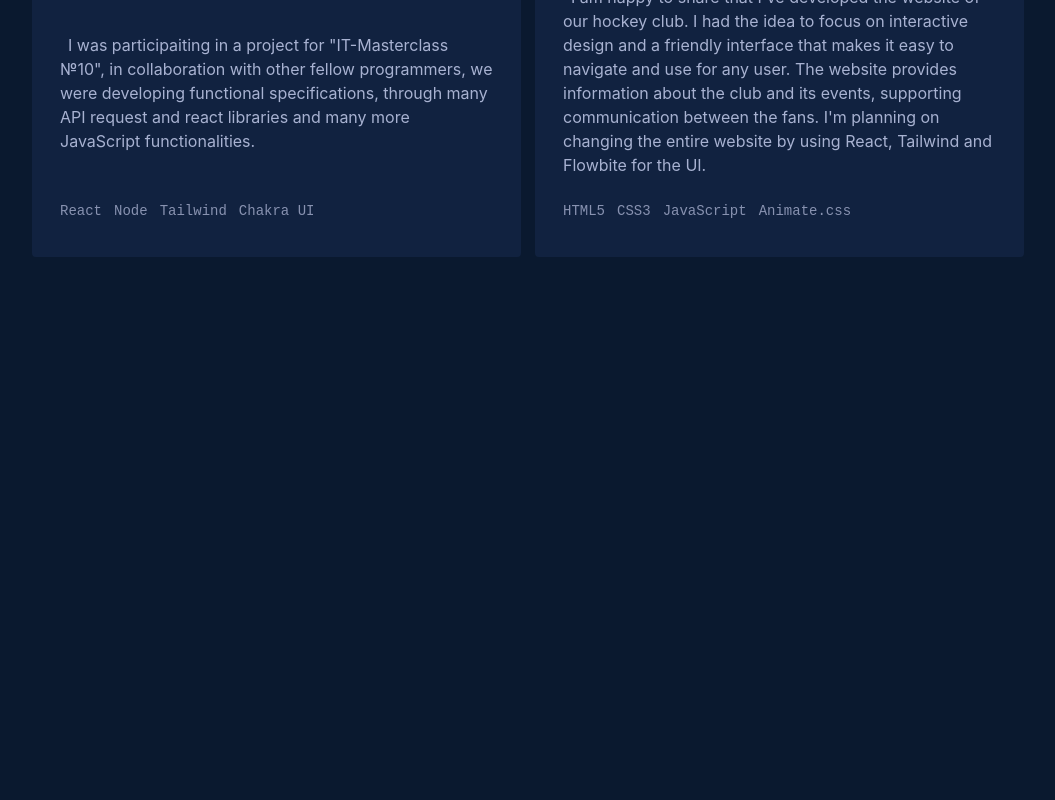
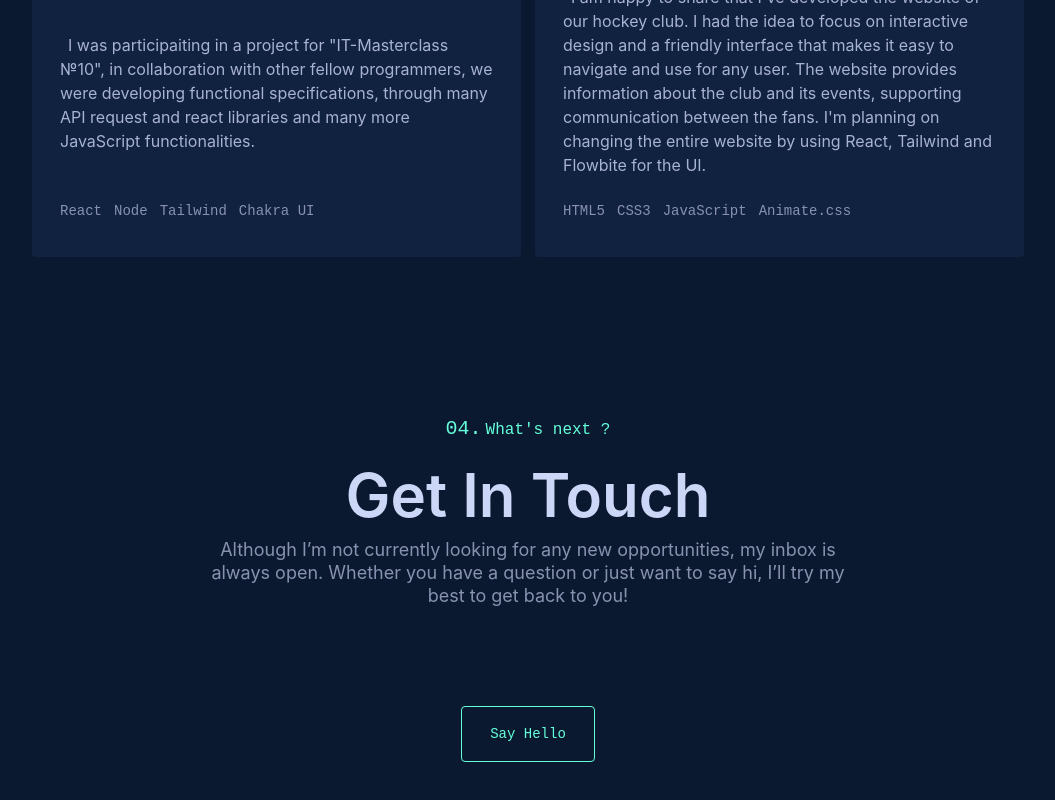
Before and after one commit to IvanSarabeev/Portfolio-v2, a React (Vite) app: page / in a window 1280 px wide. Shown: the part 4549-5349 px from the top of the page, without its empty margins (112-1167 px from the left). Before the commit the page ends 4886 px from the top, so only its background shows below. Built offline with nearby package versions, Linux system fonts and the light colour scheme.

Commit message:
build: contact section

```diff
--- a/src/App.tsx
+++ b/src/App.tsx
@@ -4,6 +4,7 @@ import About from './pages/About'
 import Experience from './pages/Experience'
 import Projects from './pages/Projects'
 import ExtendProjects from './pages/ExtendProjects'
+import Contact from './pages/Contact'
 
 const App = () => {
   return (
@@ -14,6 +15,7 @@ const App = () => {
         <Experience />
         <Projects />
         <ExtendProjects />
+        <Contact />
       </Layout>
     </>
   )
--- a/src/index.css
+++ b/src/index.css
@@ -77,6 +77,11 @@
     font-size: clamp(40px, 8vw, 80px);
   }
 
+  .contact-heading {
+    font-size: clamp(40px, 5vw, 60px);
+    line-height: 1.1;
+  }
+
   .email-btn {
     font-family: var(--font-mono);
     font-size: 14px;
@@ -115,6 +120,26 @@
     outline:none;
     transform: translate(-4px, -4px);
     box-shadow: 3px 3px 0 0 var(--green);
+  }
+
+  .contact-btn {
+    font-family: var(--font-mono);
+    line-height: 1;
+    text-decoration: none;
+    font-size: 14px;
+    border-radius: 4px;
+    color: var(--green);
+    margin-top: 50px;
+    padding:1.25rem 1.75rem;
+    border:1px solid var(--green);
+    background-color: transparent;
+    transition: var(--transition);
+  }
+
+  .contact-btn:hover {
+    outline: none;
+    box-shadow: 4px 4px 0 0 var(--green);
+    transform: translate(-5px, -5px);
   }
 
   .ham-icon {
--- /dev/null
+++ b/src/pages/Contact.tsx
@@ -0,0 +1,27 @@
+import Button from "components/HTML/Button"
+
+const Contact = () => {
+  return (
+    <section id="contact" className=" max-w-2xl text-center mx-auto mb-28">
+        <h2 className="block font-monts regular-16 text-green mb-5">
+            <span className="num-headings">04.</span>
+            What's next ?
+        </h2>
+        <h3 className="contact-heading text-lightest-slate font-semibold mb-2.5">
+            Get In Touch
+        </h3>
+        <p className="text-pretty mb-12">
+            Although I’m not currently looking for any new opportunities,
+            my inbox is always open. Whether you have a question or just want to say hi,
+            I’ll try my best to get back to you!
+        </p>
+        <a href="mailto:ivan.sarabeev99@gmail.com" target="_blank" className="size-full">
+            <Button className="contact-btn">
+                Say Hello
+            </Button>
+        </a>
+    </section>
+  )
+}
+
+export default Contact
```
